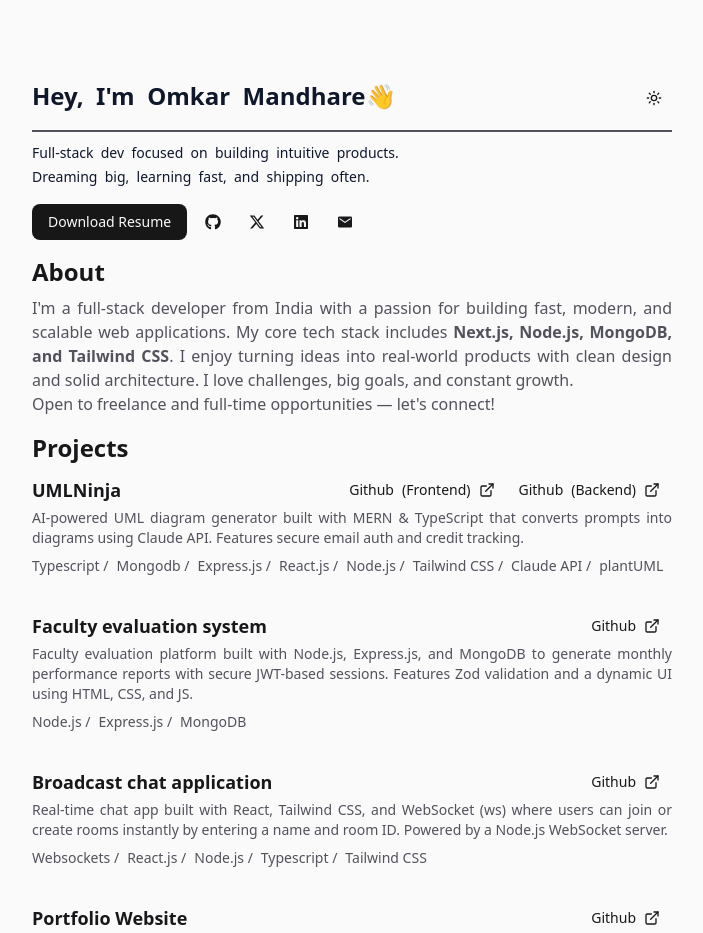
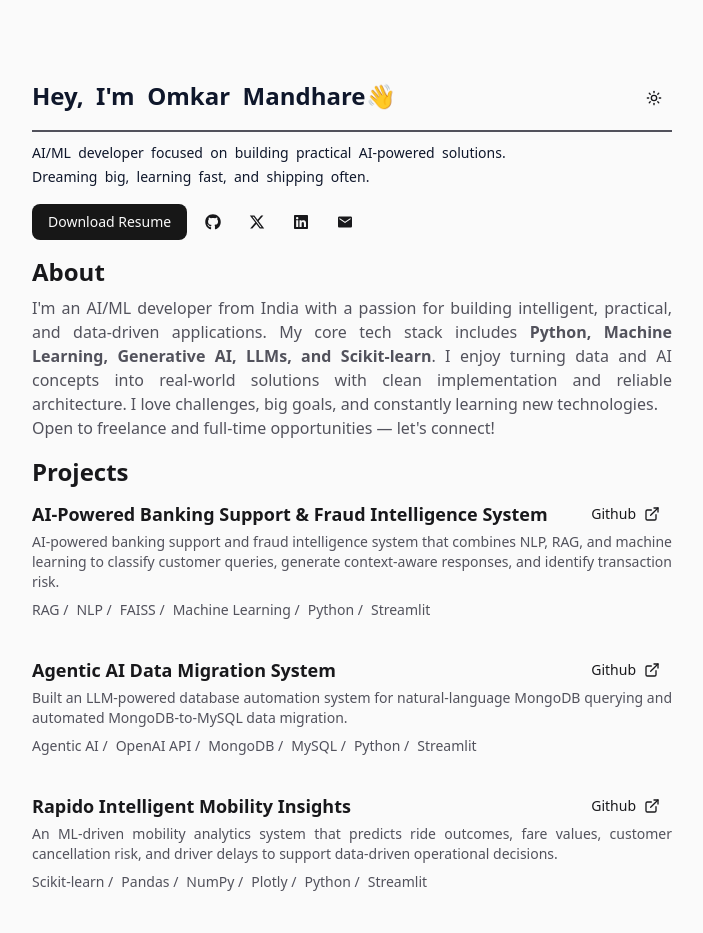
Before and after one commit to omkar-mandhare26/portfolio-website, a Next.js app: page / in a window 1280 px wide. Shown: the top 933 px of the page, without its empty margins (288-991 px from the left). Built offline with nearby package versions, Linux system fonts and the light colour scheme.

Commit message:
refactor: update portfolio content from full-stack to AI/ML focus

```diff
--- a/src/components/About.tsx
+++ b/src/components/About.tsx
@@ -5,16 +5,14 @@ const About = () => {
         <div className="my-4">
             <div className="text-2xl font-bold">About</div>
             <div className="text-zinc-600 dark:text-zinc-300 text-justify pt-2">
-                {"I'm"} a full-stack developer from India with a passion for
-                building fast, modern, and scalable web applications. My core
+                {"I'm"} an AI/ML developer from India with a passion for
+                building intelligent, practical, and data-driven applications. My core
                 tech stack includes{" "}
                 <span className="font-semibold">
                     {" "}
-                    Next.js, Node.js, MongoDB, and Tailwind CSS
+                    Python, Machine Learning, Generative AI, LLMs, and Scikit-learn
                 </span>
-                . I enjoy turning ideas into real-world products with clean
-                design and solid architecture. I love challenges, big goals, and
-                constant growth.
+                . I enjoy turning data and AI concepts into real-world solutions with clean implementation and reliable architecture. I love challenges, big goals, and constantly learning new technologies.
                 <br />
                 Open to freelance and full-time opportunities — {"let's"}{" "}
                 connect!
--- a/src/components/Introduction.tsx
+++ b/src/components/Introduction.tsx
@@ -47,7 +47,7 @@ const Introduction = () => {
             />
             <AnimateText
                 text={
-                    "Full-stack dev focused on building intuitive products. Dreaming big, learning fast, and shipping often."
+                    "AI/ML developer focused on building practical AI-powered solutions. Dreaming big, learning fast, and shipping often."
                 }
                 classNames="text-sm lg:text-md"
             />
--- a/src/data/projects.ts
+++ b/src/data/projects.ts
@@ -1,4 +1,29 @@
 const projects = [
+    {
+        title: "AI-Powered Banking Support & Fraud Intelligence System",
+        githubLinks: [
+            "https://github.com/omkar-mandhare26/ai-powered-banking-support-and-fraud-intelligence-system",
+        ],
+        description:
+            "AI-powered banking support and fraud intelligence system that combines NLP, RAG, and machine learning to classify customer queries, generate context-aware responses, and identify transaction risk.",
+        technologies: ["RAG", "NLP", "FAISS", "Machine Learning", "Python", "Streamlit"],
+    },
+    {
+        title: "Agentic AI Data Migration System",
+        githubLinks: ["https://github.com/omkar-mandhare26/agentic-ai-data-migration-system"],
+        description:
+            "Built an LLM-powered database automation system for natural-language MongoDB querying and automated MongoDB-to-MySQL data migration.",
+        technologies: ["Agentic AI", "OpenAI API", "MongoDB", "MySQL", "Python", "Streamlit"],
+    },
+    {
+        title: "Rapido Intelligent Mobility Insights",
+        githubLinks: [
+            "https://github.com/omkar-mandhare26/rapido-mobility-insights",
+        ],
+        description:
+            "An ML-driven mobility analytics system that predicts ride outcomes, fare values, customer cancellation risk, and driver delays to support data-driven operational decisions.",
+        technologies: ["Scikit-learn", "Pandas", "NumPy", "Plotly", "Python", "Streamlit"],
+    },
     {
         title: "UMLNinja",
         githubLinks: [
@@ -19,28 +44,6 @@ const projects = [
         ],
     },
     {
-        title: "Faculty evaluation system",
-        githubLinks: ["https://github.com/omkar-mandhare26/Faculty_Evaluation"],
-        description:
-            "Faculty evaluation platform built with Node.js, Express.js, and MongoDB to generate monthly performance reports with secure JWT-based sessions. Features Zod validation and a dynamic UI using HTML, CSS, and JS.",
-        technologies: ["Node.js", "Express.js", "MongoDB"],
-    },
-    {
-        title: "Broadcast chat application",
-        githubLinks: [
-            "https://github.com/omkar-mandhare26/broadcast-chat-application",
-        ],
-        description:
-            "Real-time chat app built with React, Tailwind CSS, and WebSocket (ws) where users can join or create rooms instantly by entering a name and room ID. Powered by a Node.js WebSocket server.",
-        technologies: [
-            "Websockets",
-            "React.js",
-            "Node.js",
-            "Typescript",
-            "Tailwind CSS",
-        ],
-    },
-    {
         title: "Portfolio Website",
         githubLinks: ["https://github.com/omkar-mandhare26/portfolio-website"],
         description:
@@ -54,13 +57,6 @@ const projects = [
             "shadcn/ui",
         ],
     },
-    {
-        title: "Expense Tracker",
-        githubLinks: ["https://github.com/omkar-mandhare26/Expense-Tracker"],
-        description:
-            "Simple expense tracker built with Flask, MySQL, and HTML templating. Allows users to add and delete expenses with a clean minimal interface.",
-        technologies: ["Python", "Flask", "MySQL"],
-    },
 ];
 
 export default projects;
--- a/src/data/skills.ts
+++ b/src/data/skills.ts
@@ -1,14 +1,8 @@
 const skills = [
-    "Next.js",
-    "React.js",
-    "Node.js",
-    "Express.js",
-    "MongoDB",
-    "Mongoose",
-    "Typescript",
-    "Tailwind CSS",
-    "PosgtreSQL",
-    "Prisma",
+    "Generative AI", "Agentic AI", "LLM", "NLP", "RAG", "Scikit-learn", "FAISS", "TensorFlow", "Machine Learning", "Deep Learning",
 ];
 
 export default skills;
+
+// Machine Learning | Deep Learning | Generative AI | Agentic AI | LLM | NLP | RAG | Python | SQL |
+// Pandas | NumPy | Scikit-learn | FAISS | TensorFlow | MongoDB | MySQL | Streamlit
```
